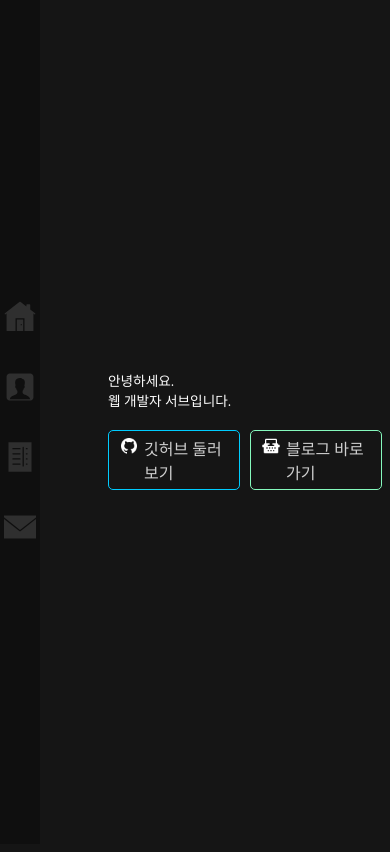
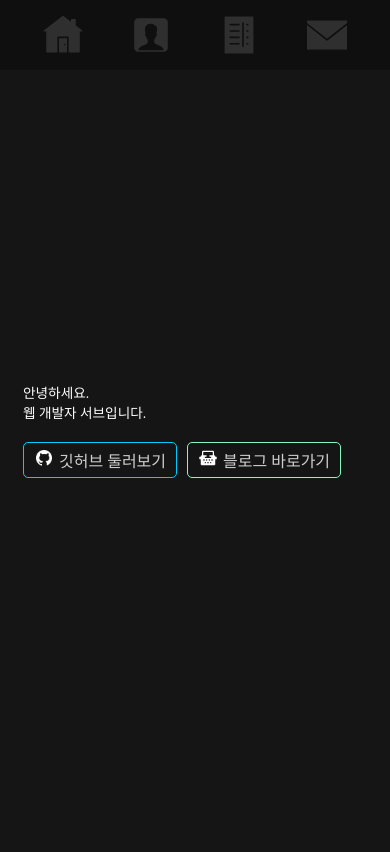
Before and after one commit to p-sw/Portfolio, a Django app: page / in a window 390 px wide. Run offline with Django 4.2, Linux system fonts and the light colour scheme; some libraries are stand-ins or nearby versions; some web fonts are replaced.

Commit message:
Applied responsive on nav.css

```diff
--- a/portfolio/app/static/app/css/nav.css
+++ b/portfolio/app/static/app/css/nav.css
@@ -75,3 +75,31 @@
 .main-nav .wrapper a svg:hover {
     fill: var(--nav-icon-hover-color);
 }
+
+@media (max-width: 500px) {
+    body {
+        flex-direction: row;
+    }
+
+    .main-nav {
+        flex-direction: row;
+
+        width: 100%;
+        height: fit-content;
+    }
+
+    .main-nav .wrapper {
+        flex-direction: row;
+
+        justify-content: space-evenly;
+    }
+
+    .main-nav .wrapper a::after {
+        left: auto;
+        top: 60px;
+    }
+
+    main {
+        padding: 0 15px;
+    }
+}
```
